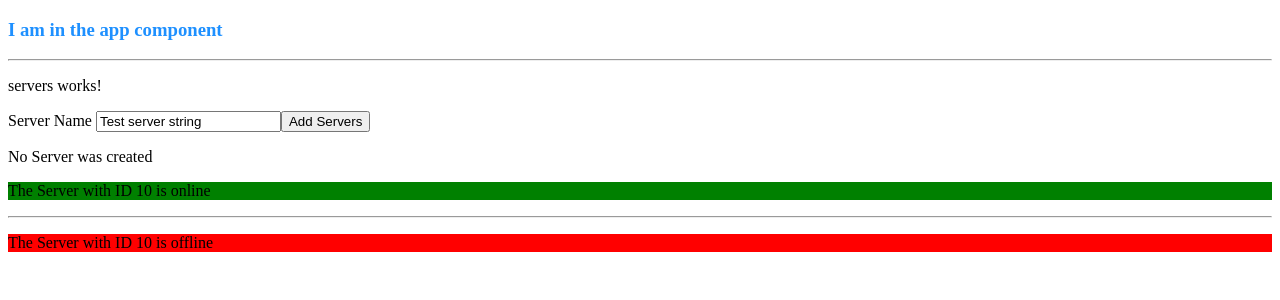
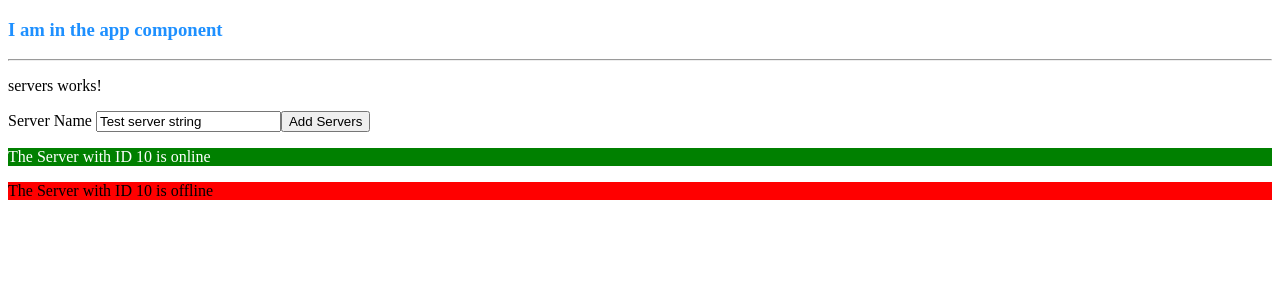
Before and after one commit to thakkarjaimini/Angular, an Angular app: page / in a window 1280 px wide. Shown: the top 300 px of the page. Built offline with nearby package versions, Linux system fonts and the light colour scheme.

Commit message:
ngFor Directive

```diff
--- a/src/app/server/server.component.html
+++ b/src/app/server/server.component.html
@@ -1 +1,3 @@
-<p [ngStyle]="{backgroundColor : getColor()}">The {{'Server'}} with ID {{serverId}} is {{getServerStatus()}}</p>
+<p [ngStyle]="{backgroundColor : getColor()}"
+[ngClass]="{online:serverStatus ==='online'}"
+>The {{'Server'}} with ID {{serverId}} is {{getServerStatus()}}</p>
--- a/src/app/server/server.component.ts
+++ b/src/app/server/server.component.ts
@@ -3,7 +3,11 @@ import { Component} from '@angular/core';
 
 @Component({
     selector: 'app-server',
-    templateUrl:'./server.component.html'
+    templateUrl:'./server.component.html',
+    styles:[`.online{
+    color: white;
+}
+  `]
 })
 export class ServerComponent{
 serverId = 10;
--- a/src/app/servers/servers.component.html
+++ b/src/app/servers/servers.component.html
@@ -18,11 +18,9 @@ class="form-control"
 (click)="onCreateServer()">Add Servers </button>
 <!--<p [innerText] ="allowNewServer"></p>-->
 <!--<p>{{serverCreationStatus}}</p>-->
-<p *ngIf="serverCreated; else noServer"> Server was created, server name is {{serverName}} </p>
-<ng-template #noServer>
+<p *ngIf="serverCreated"> Server was created, server name is {{serverName}} </p>
+<!--<ng-template #noServer>
   <p>
-    No Server was created</p>
+    No Server was created</p>-->
 
-<app-server></app-server>
-<hr>
-<app-server></app-server>
+<app-server *ngFor="let server of servers"></app-server>
--- a/src/app/servers/servers.component.ts
+++ b/src/app/servers/servers.component.ts
@@ -9,13 +9,14 @@ import { Component, OnInit } from '@angular/core';
   // <app-server></app-server>`,
   templateUrl:'./servers.component.html',
   styleUrls: ['./servers.component.css']
-})
+     })
 export class ServersComponent implements OnInit {
 
 allowNewServer = false;
 serverCreationStatus = 'No Server Created';
   serverName ='Test server string';
   serverCreated = false;
+  servers =['TestServer','Test Server 2'];
   constructor() {
     setTimeout(()=>{this.allowNewServer = true;}, 2000)
    }
@@ -25,6 +26,7 @@ serverCreationStatus = 'No Server Created';
   }
   onCreateServer(){
     this.serverCreated = true;
+    this.servers.push(this.serverName);
     this.serverCreationStatus= 'Server is created! Name is '+this.serverName;
   }
 onUpdateServerName(event: any){
```
